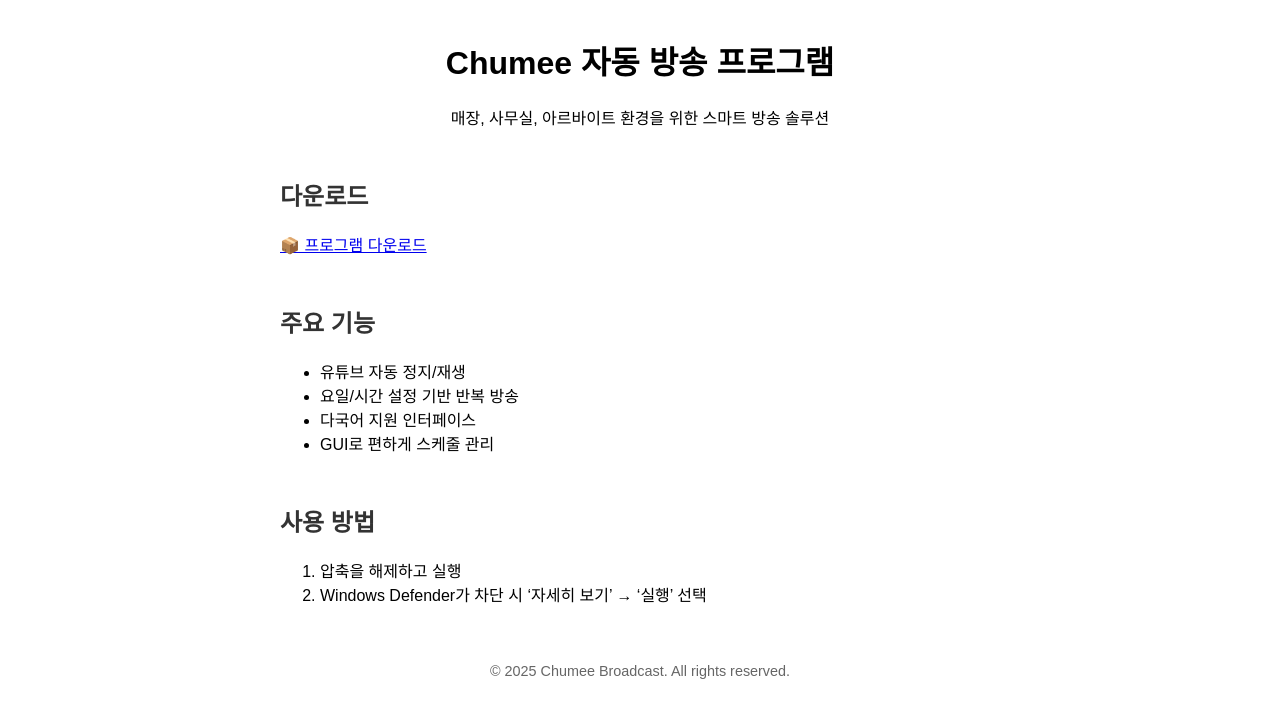
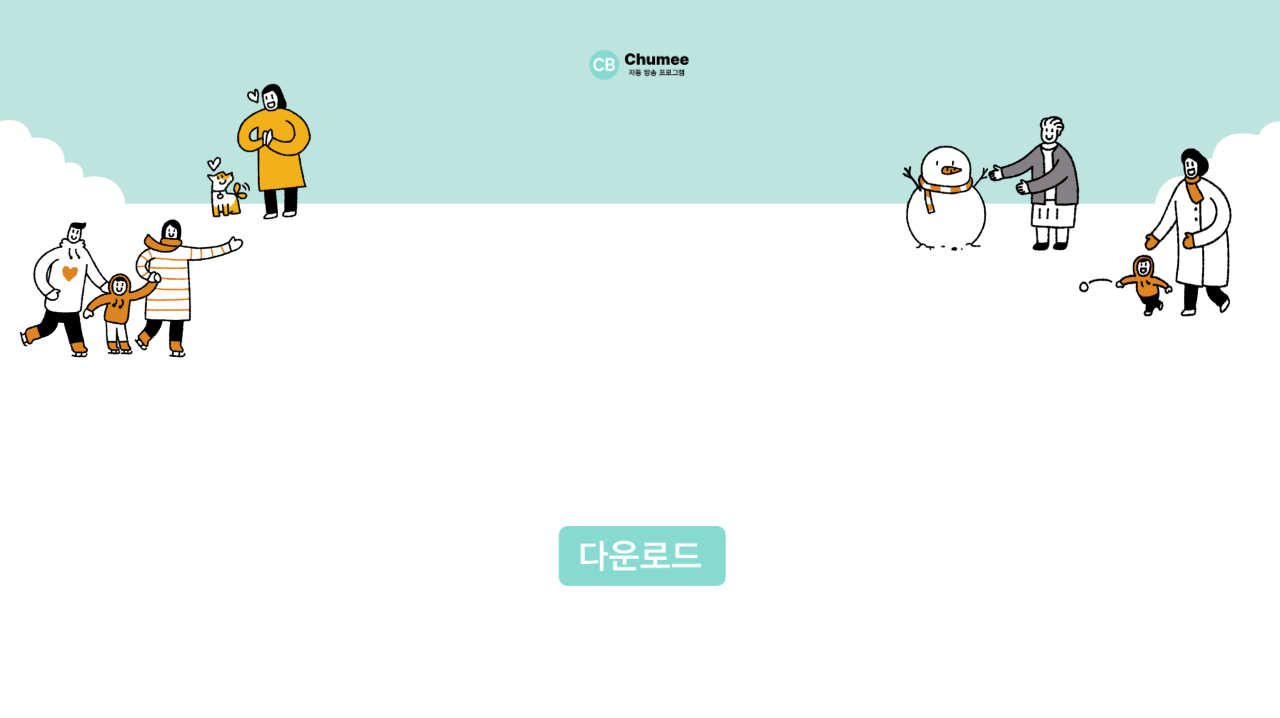
Before and after one commit to IANLEE414/chumee-broadcast, a plain HTML site: page index.html in a window 1280 px wide. Drawn offline with Linux system fonts and the light colour scheme.

Commit message:
Add files via upload

```diff
--- a/index.html
+++ b/index.html
@@ -3,34 +3,37 @@
 <head>
     <meta charset="UTF-8">
     <title>Chumee 자동 방송 프로그램</title>
-    <link rel="stylesheet" href="style.css">
-    <link rel="icon" type="image/x-icon" href="favicon.ico">
+    <style>
+        body {
+            margin: 0;
+            padding: 0;
+            background: url('배경.png') no-repeat center top;
+            background-size: cover;
+            font-family: 'Noto Sans KR', sans-serif;
+            text-align: center;
+        }
+        .logo {
+            margin: 40px auto 20px;
+            width: 120px;
+        }
+        .download-button {
+            position: absolute;
+            left: 50%;
+            transform: translateX(-50%);
+            top: 65%;
+            width: 200px;
+            cursor: pointer;
+        }
+        @media (max-width: 600px) {
+            .logo { width: 80px; }
+            .download-button { width: 150px; }
+        }
+    </style>
 </head>
 <body>
-    <header>
-        <h1>Chumee 자동 방송 프로그램</h1>
-        <p>매장, 사무실, 아르바이트 환경을 위한 스마트 방송 솔루션</p>
-    </header>
-    <main>
-        <h2>다운로드</h2>
-        <a href="Chumee_Installer.zip" download>📦 프로그램 다운로드</a>
-
-        <h2>주요 기능</h2>
-        <ul>
-            <li>유튜브 자동 정지/재생</li>
-            <li>요일/시간 설정 기반 반복 방송</li>
-            <li>다국어 지원 인터페이스</li>
-            <li>GUI로 편하게 스케줄 관리</li>
-        </ul>
-
-        <h2>사용 방법</h2>
-        <ol>
-            <li>압축을 해제하고 실행</li>
-            <li>Windows Defender가 차단 시 ‘자세히 보기’ → ‘실행’ 선택</li>
-        </ol>
-    </main>
-    <footer>
-        <p>&copy; 2025 Chumee Broadcast. All rights reserved.</p>
-    </footer>
+    <img src="로고투명.png" alt="CB 로고" class="logo">
+    <a href="Chumee_Installer.zip" download>
+        <img src="다운로드.png" alt="다운로드 버튼" class="download-button">
+    </a>
 </body>
 </html>
```
Also changed, not shown: 다운로드.png (added), 로고투명.png (added), 배경.png (added).
